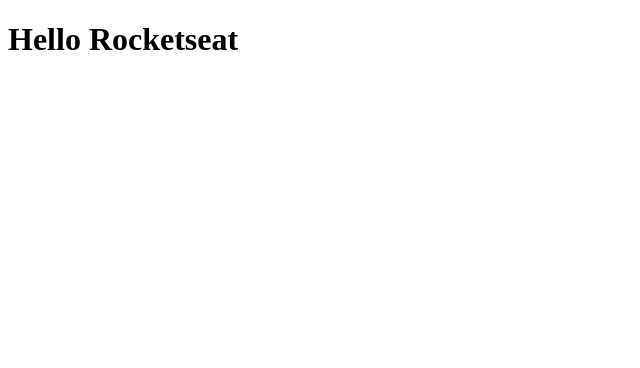
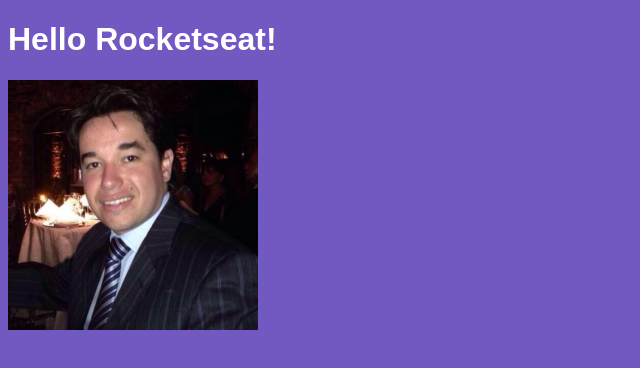
Before and after one commit to gusflopes/rs-react-intro, a React app: page / in a window 1280 px wide. Shown: the top 368 px of the page, without its empty margins (0-640 px from the left). Built offline with nearby package versions, Linux system fonts and the light colour scheme.

Commit message:
first Hello World component

```diff
--- a/package.json
+++ b/package.json
@@ -8,13 +8,15 @@
   "scripts": {
     "build": "webpack --mode production",
     "dev": "webpack-dev-server --mode development"
-
   },
   "devDependencies": {
     "@babel/core": "^7.6.4",
     "@babel/preset-env": "^7.6.3",
     "@babel/preset-react": "^7.6.3",
     "babel-loader": "^8.0.6",
+    "css-loader": "^3.2.0",
+    "file-loader": "^4.2.0",
+    "style-loader": "^1.0.0",
     "webpack": "^4.41.2",
     "webpack-cli": "^3.3.9",
     "webpack-dev-server": "^3.9.0"
--- /dev/null
+++ b/src/App.css
@@ -0,0 +1,5 @@
+body {
+  background: #7159c1;
+  color: #fff;
+  font-family: Arial, Helvetica, sans-serif;
+}
--- a/src/App.js
+++ b/src/App.js
@@ -1,7 +1,16 @@
 import React from 'react';
+import './App.css';
+
+import profile from './assets/profile.png';
 
 function App() {
-  return <h1>Hello Rocketseat</h1>
+  return (
+    <>
+    <h1>Hello Rocketseat!</h1>
+    <img width="250px" src={profile} />
+    </>
+    );
+
 }
 
 export default App;
--- a/webpack.config.js
+++ b/webpack.config.js
@@ -17,6 +17,17 @@
         use: {
           loader: 'babel-loader'
         }
+      }, {
+        test: /\.css$/,
+        use: [
+          { loader: 'style-loader'},
+          { loader: 'css-loader'},
+        ]
+      }, {
+        test: /.*\.(gif|png|jpe?g)$/i,
+        use: {
+          loader: 'file-loader',
+        }
       }
     ]
   }
```
Also changed, not shown: src/assets/profile.png (added), 1 other file (tests, documents, lock files or other folders).
